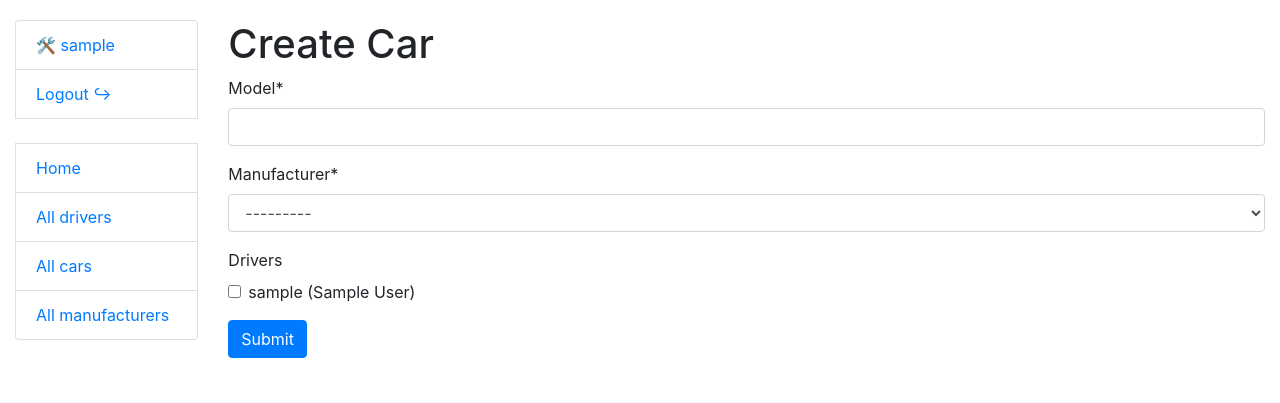
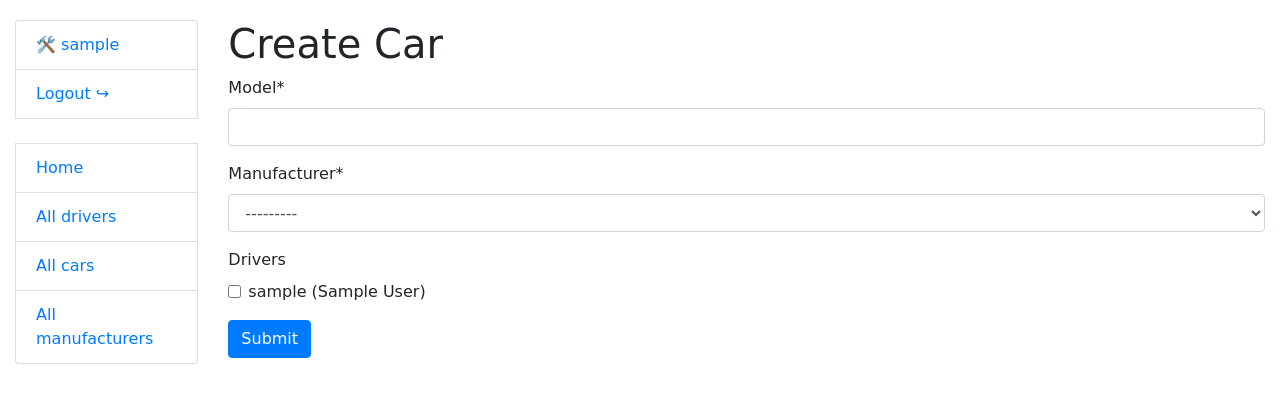
Before and after one commit to Serhii-Leonenko/taxi-service, a Django app: page /cars/create/ in a window 1280 px wide. Shown: the top 403 px of the page. Run offline with Django 4.2, Linux system fonts and the light colour scheme; the visitor is signed in with stand-in values (Sample User, id 1); data comes from the database, SQL or seed files in the repository; data that the repository does not hold is empty; some libraries are stand-ins or nearby versions.

Commit message:
Font changed

```diff
--- a/static/css/styles.css
+++ b/static/css/styles.css
@@ -1,3 +1,4 @@
 body {
     margin-top: 20px;
+    font-family: 'Brush Script MT', cursive;
 }
```
